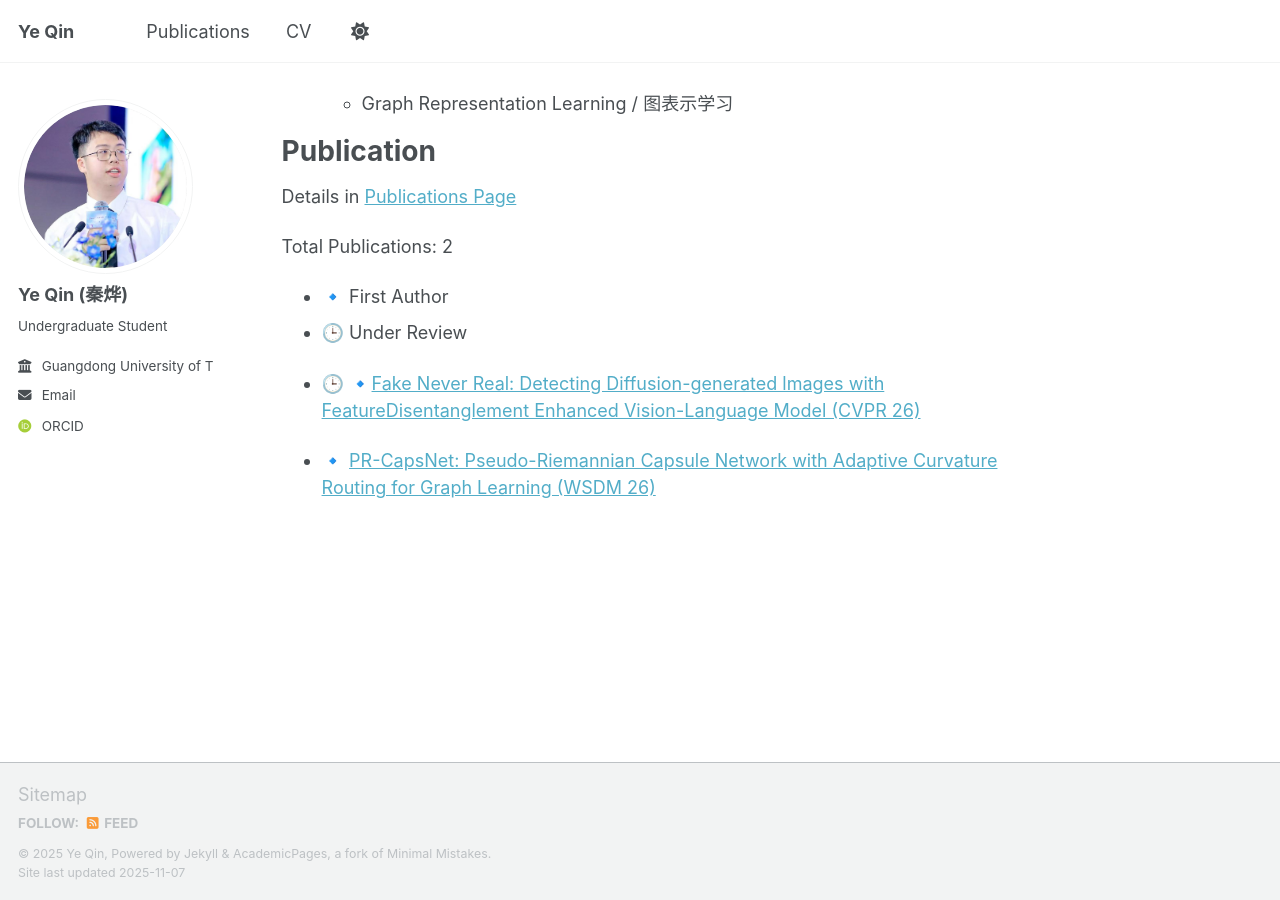
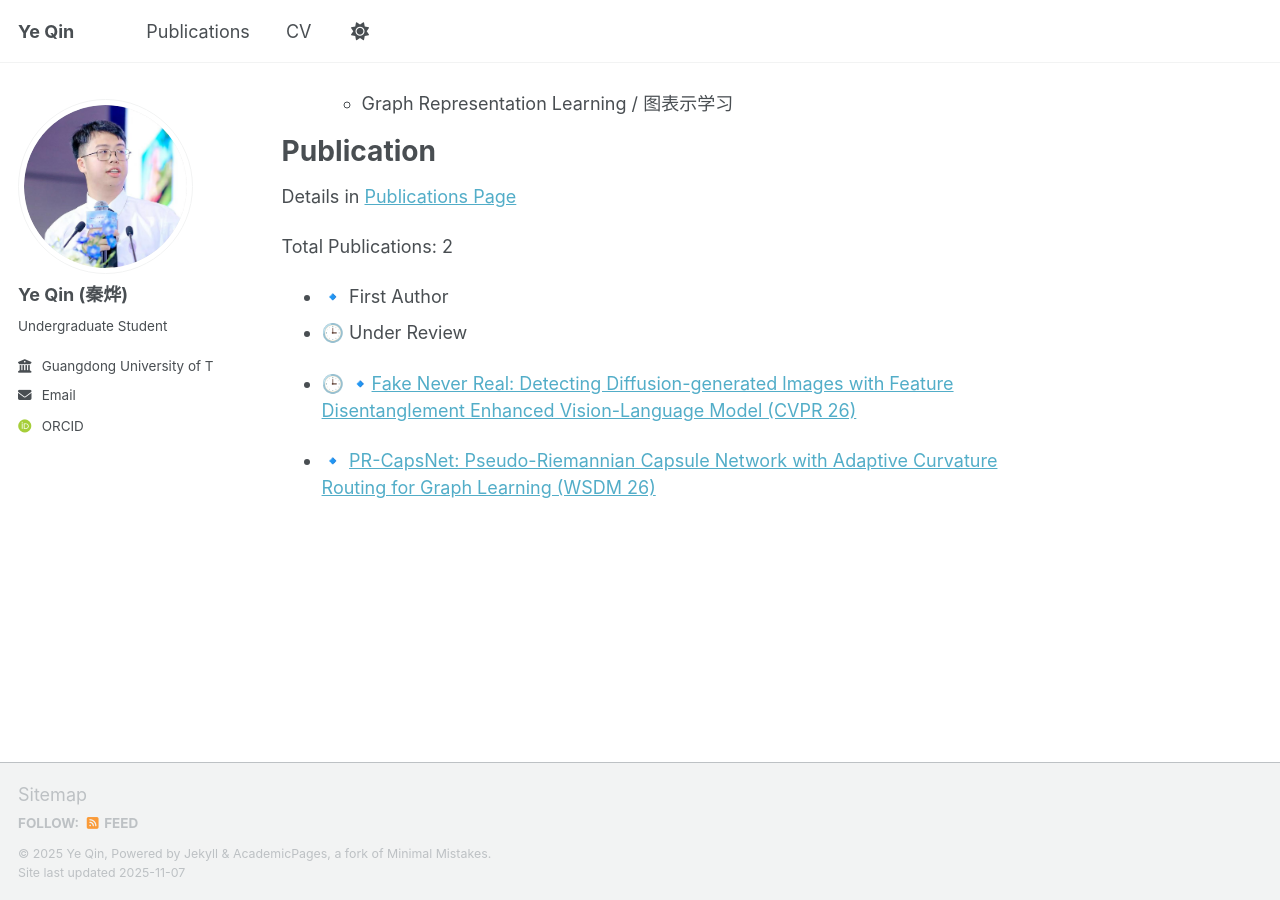
Before and after one commit to suannaige/suannaige.github.io, a Jekyll site: the page built from _pages/about.md, in a window 1280 px wide and 900 px high, scrolled down 1167 px. Built offline with Jekyll 4.4.1, drawn with Linux system fonts in a browser that asks for light colours; some web fonts are replaced; a script that is not in the unit is left out.

Commit message:
更正了文献的准确性

```diff
--- a/_pages/about.md
+++ b/_pages/about.md
@@ -46,6 +46,6 @@ Total Publications: 2
   - 🔹 First Author
   - 🕒 Under Review
 
- - 🕒 🔹[Fake Never Real: Detecting Diffusion-generated lmages with FeatureDisentanglement Enhanced Vision-Language Model (CVPR 26)](https://dadad)
+ - 🕒 🔹[Fake Never Real: Detecting Diffusion-generated lmages with Feature Disentanglement Enhanced Vision-Language Model (CVPR 26)](https://dadad)
 
  - 🔹 [PR-CapsNet: Pseudo-Riemannian Capsule Network with Adaptive Curvature Routing for Graph Learning (WSDM 26)](https://dadad)
```
Also changed, not shown: _pages/publications.md (+1 -1 lines).
